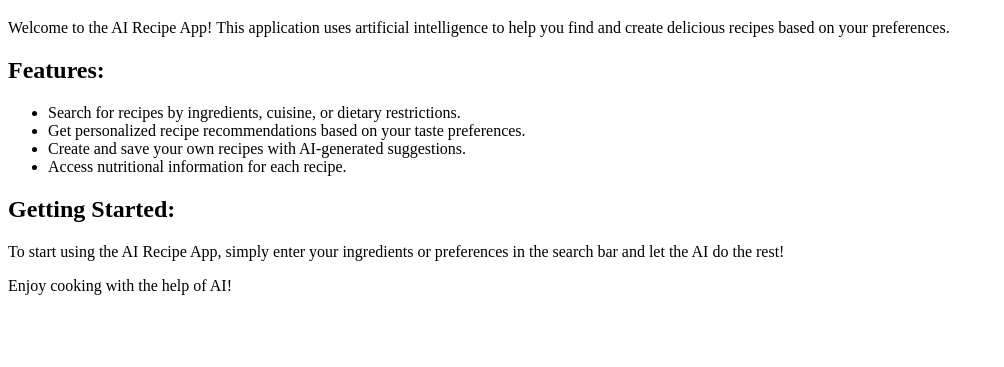
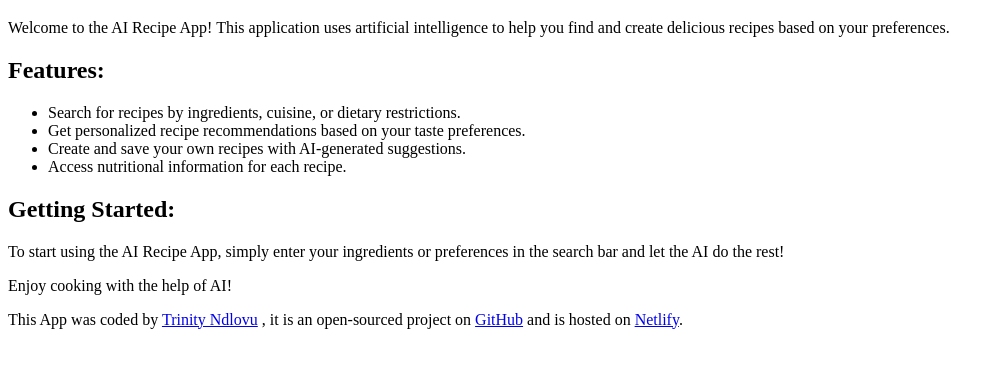
Before and after one commit to ndlovutrinity18-a11y/AI-Recipe-Generator, a plain HTML site: page AI Project/AI index.html in a window 1280 px wide. Shown: the part 61-428 px from the top of the page, without its empty margins (0-1004 px from the left). Drawn offline with Linux system fonts and the light colour scheme.

Commit message:
Updated the footer

```diff
--- a/AI Project/AI index.html
+++ b/AI Project/AI index.html
@@ -18,5 +18,10 @@
     <h2>Getting Started:</h2>
     <p>To start using the AI Recipe App, simply enter your ingredients or preferences in the search bar and let the AI do the rest!</p>
     <p>Enjoy cooking with the help of AI!</p>
+    <footer>
+        This App was coded by <a href="https://github.com/ndlovutrinity18-a11y" target="_blank" rel="noopener noreferrer">Trinity Ndlovu</a>
+        , it is an open-sourced project on <a href="https://github.com/ndlovutrinity18-a11y/New-folder" target="_blank" rel="noopener noreferrer">GitHub</a>
+        and is hosted on <a href="https://airecipebytee.netlify.app/" target="_blank" rel="noopener noreferrer">Netlify</a>.
+    </footer>
 </body>
 </html>
```
